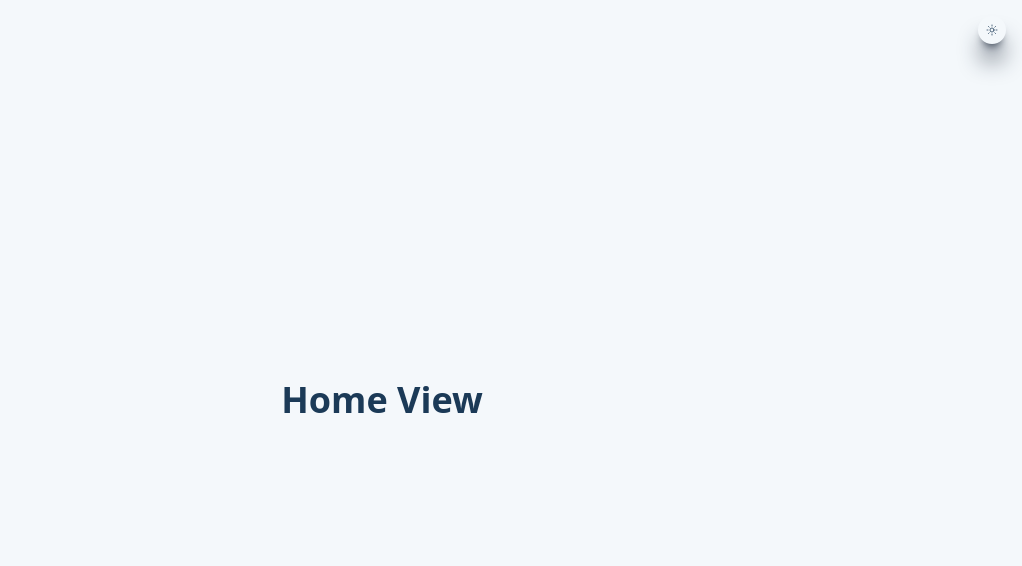
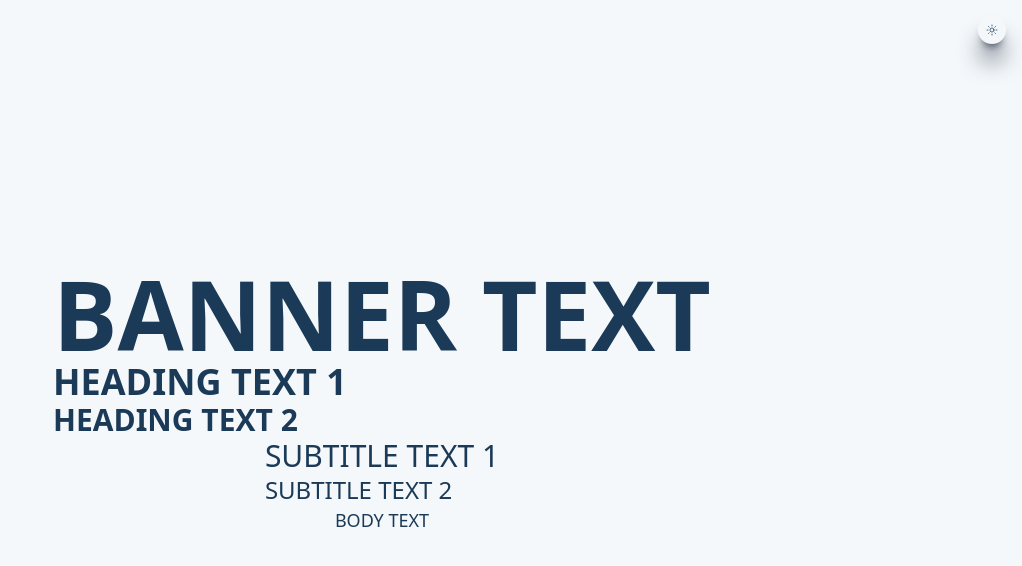
Before and after one commit to Maderobills/util, a Vue app: page / in a window 1280 px wide. Shown: the top 566 px of the page, without its empty margins (258-1280 px from the left). Built offline with nearby package versions, Linux system fonts and the light colour scheme.

Commit message:
text comp

```diff
--- a/src/components/ui/Text.vue
+++ b/src/components/ui/Text.vue
@@ -1,4 +1,21 @@
+<script setup>
+</script>
+<template>
+    <div class="text-foreground dark:text-dark-foreground font-extrabold">
+    <h1 class="2xl:text-9xl xl:text-8xl md:text-4xl text-2xl">BANNER TEXT</h1>
+    <h2 class="xl:text-4xl md:text-2xl text-xl ">HEADING TEXT 1</h2>
+    <h3 class="xl:text-3xl md:text-xl text-lg ">HEADING TEXT 2</h3>
 
-<template>
-    <p class="text">TextHere</p>
+</div>
+<div class="text-foreground dark:text-dark-foreground font-medium">
+    <h3 class="xl:text-3xl md:text-xl text-lg ">SUBTITLE TEXT 1</h3>
+    <h4 class=" xl:text-2xl md:text-lg text-base ">SUBTITLE TEXT 2</h4>
+
+</div>
+<div class="text-foreground dark:text-dark-foreground font-normal">
+
+    <h4 class=" 2xl:text-2xl lg:text-lg md:text-base text-xs">BODY TEXT </h4>
+
+</div>
+
 </template>
--- a/src/views/HomeView.vue
+++ b/src/views/HomeView.vue
@@ -1,9 +1,7 @@
 <script setup>
-
+import Text from '../components/ui/Text.vue'
 </script>
 
 <template>
-  <h1 class="text-4xl font-bold text-center text-foreground dark:text-dark-foreground">
-    Home View
-  </h1>
+  <Text/>
 </template>
```
